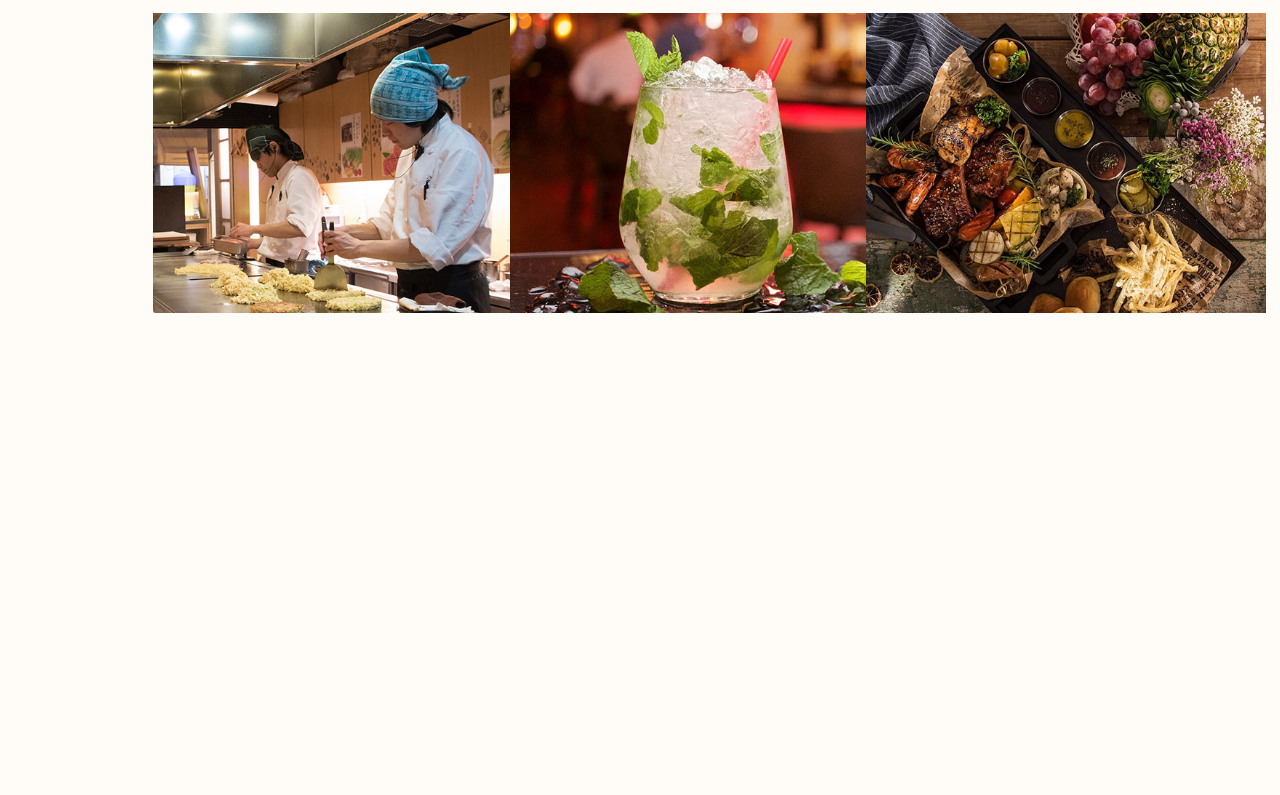
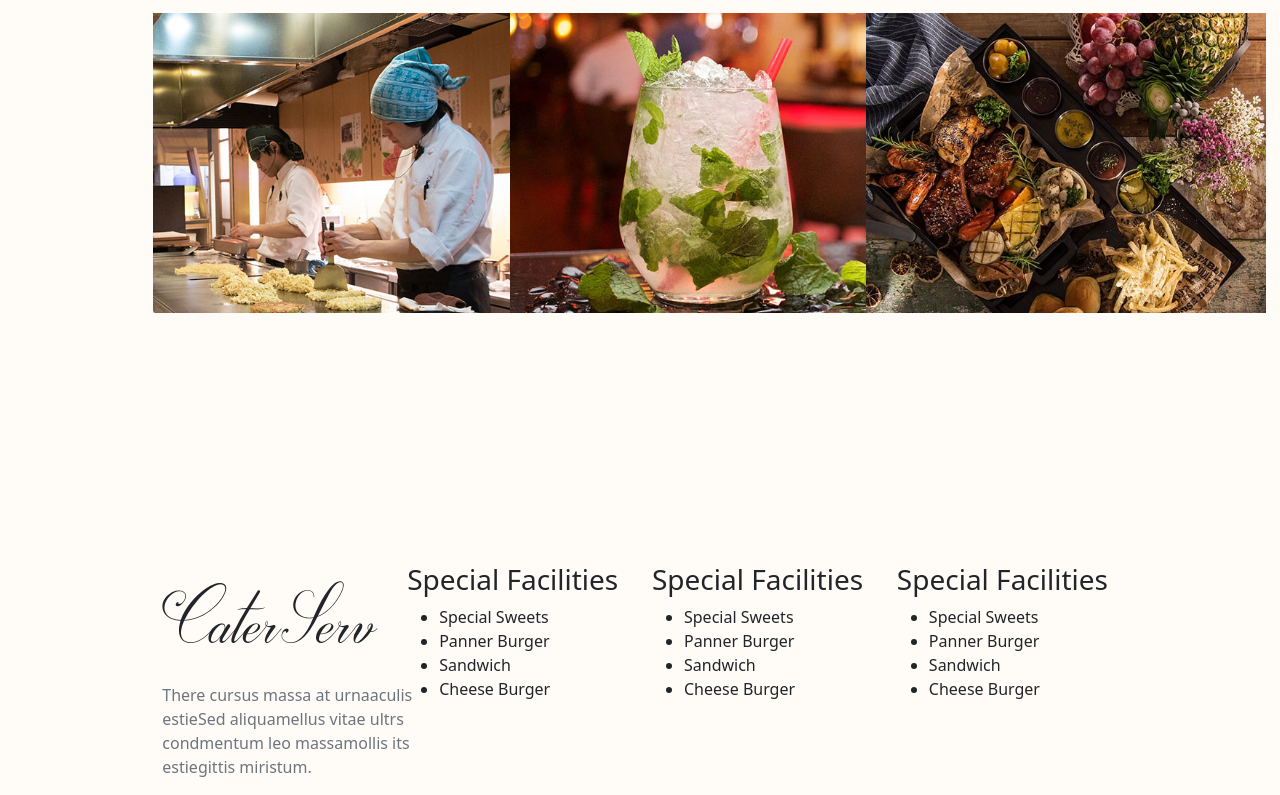
Before and after one commit to Tayyabakhatri/CODESOFT-internship, a plain HTML site: page index.html in a window 1280 px wide. Shown: the part 5409-6204 px from the top of the page. Before the commit the page ends 5972 px from the top, so only its background shows below. Drawn offline with nearby package versions, Linux system fonts and the light colour scheme.

Commit message:
footer added

```diff
--- a/index.html
+++ b/index.html
@@ -675,11 +675,50 @@
   </section>
   <!-- footer start -->
   <footer class="footer">
-    <div>
-      <div></div>
-      <div></div>
-      <div></div>
-      <div></div>
+    <div class="container d-flex justify-content-around">
+   <div class="row row-cols-4">
+    <div class="col col-12 col-md-6 col-lg-3">
+      <div class="first-div">
+        <p class="footer-heading m-0 p-0">CaterServ</p>
+        <p class="text-muted">There cursus massa at urnaaculis estieSed aliquamellus vitae ultrs condmentum leo
+          massamollis its estiegittis
+          miristum.</p>
+      </div>
+    </div>
+    <div  class="col col-12 col-md-6 col-lg-3">
+      <div class="d-flex flex-column justify-content-end align-items-start">
+        <h3>Special Facilities</h3>
+        <ul>
+          <li>Special Sweets</li>
+          <li>Panner Burger</li>
+          <li>Sandwich</li>
+          <li>Cheese Burger</li>
+        </ul>
+      </div>
+    </div>
+    <div class="col col-12 col-md-6 col-lg-3">
+      <div class=" flex-column d-flex justify-content-end align-items-start">
+        <h3>Special Facilities</h3>
+        <ul>
+          <li>Special Sweets</li>
+          <li>Panner Burger</li>
+          <li>Sandwich</li>
+          <li>Cheese Burger</li>
+        </ul>
+      </div>
+    </div>
+    <div class="col col-12 col-md-6 col-lg-3">
+      <div class=" flex-column d-flex justify-content-end align-items-start">
+        <h3>Special Facilities</h3>
+        <ul>
+          <li>Special Sweets</li>
+          <li>Panner Burger</li>
+          <li>Sandwich</li>
+          <li>Cheese Burger</li>
+        </ul>
+      </div>
+    </div>
+   </div>
     </div>
 
   </footer>
--- a/style.css
+++ b/style.css
@@ -377,3 +377,16 @@ background-color:white;
 .image-container:hover .image-hover {
   opacity: 0.7; /* Adjust the opacity as needed */
 }
+.footer-heading{
+  font-family: darleston;
+  font-size:80px;
+
+}
+@media screen and (max-width:500px) {
+  .footer-heading{
+    font-size: 30px;
+  }
+}
+.first-div{
+  width: 250px;
+}
```
